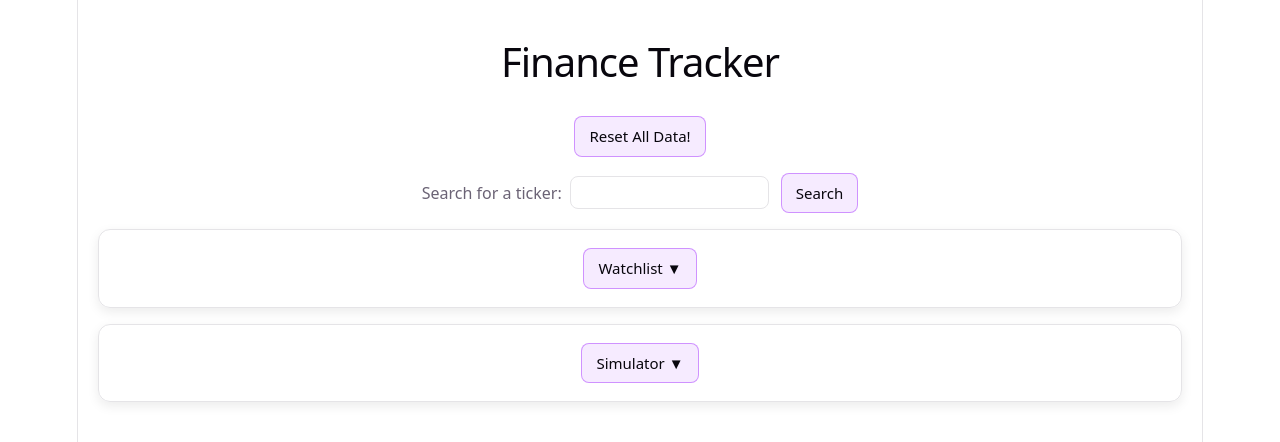
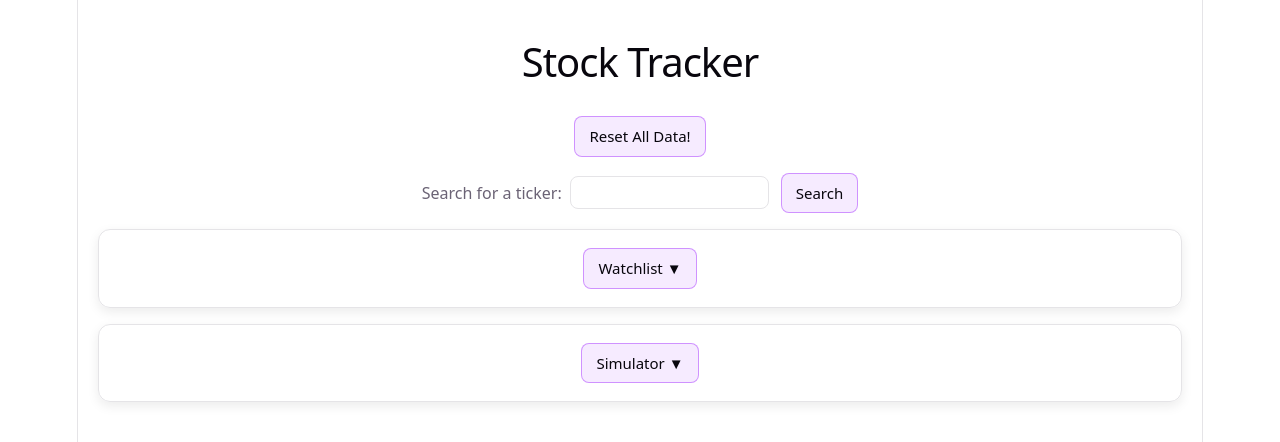
Before and after one commit to Scripting-Java/financetracker, a React (Vite) app: page / in a window 1280 px wide. Shown: the top 442 px of the page. Built offline with nearby package versions, Linux system fonts and the light colour scheme.

Commit message:
Updated name

```diff
--- a/src/App.tsx
+++ b/src/App.tsx
@@ -179,7 +179,7 @@ function App() {
   return (
     <>
       <header className="app-Header">
-        <h1> Finance Tracker </h1>
+        <h1> Stock Tracker </h1>
         <button type="button" onClick={reset}>
           Reset All Data!
         </button>
```
